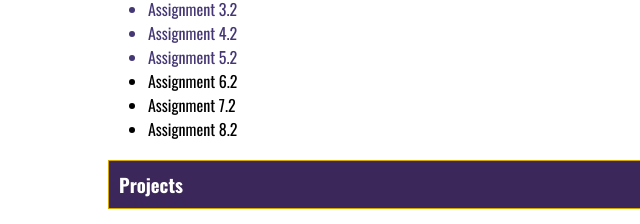
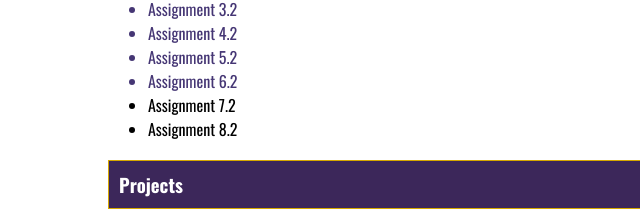
Before and after one commit to Desertcoqui/web-231, a plain HTML site: page index.html in a window 1280 px wide. Shown: the part 358-582 px from the top of the page, 0-640 px from the left. Drawn offline with nearby package versions, Linux system fonts and the light colour scheme.

Commit message:
week 6 link ad

```diff
--- a/index.html
+++ b/index.html
@@ -43,8 +43,10 @@ Assignment 1.4 in a word doc. -->
             <a href="week-5/detres-sequence-game.html">
                 <li>Assignment 5.2</li>
             </a>
+            <a href="week-6/in-n-out-books.html">
+                <li>Assignment 6.2</li>
+            </a>
 
-            <li>Assignment 6.2</li>
             <li>Assignment 7.2</li>
             <li>Assignment 8.2</li>
         </ul>
```
